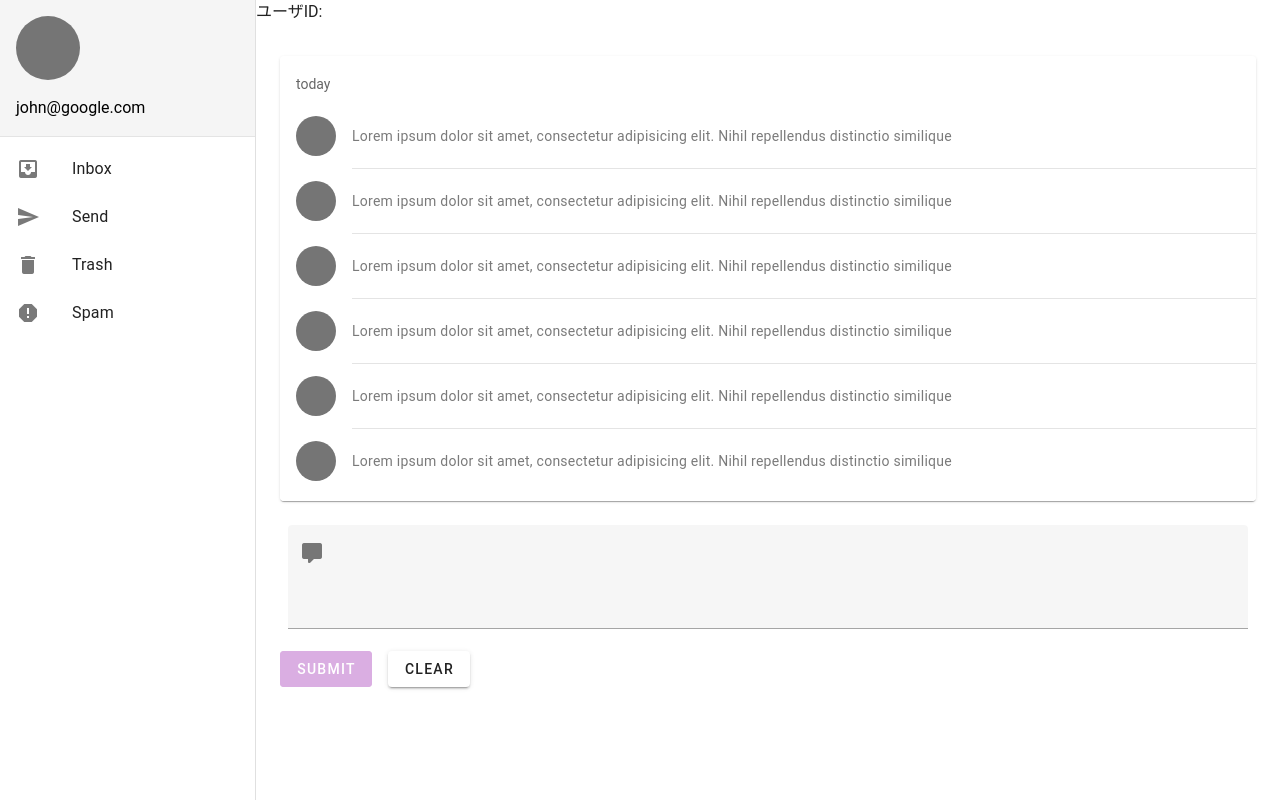
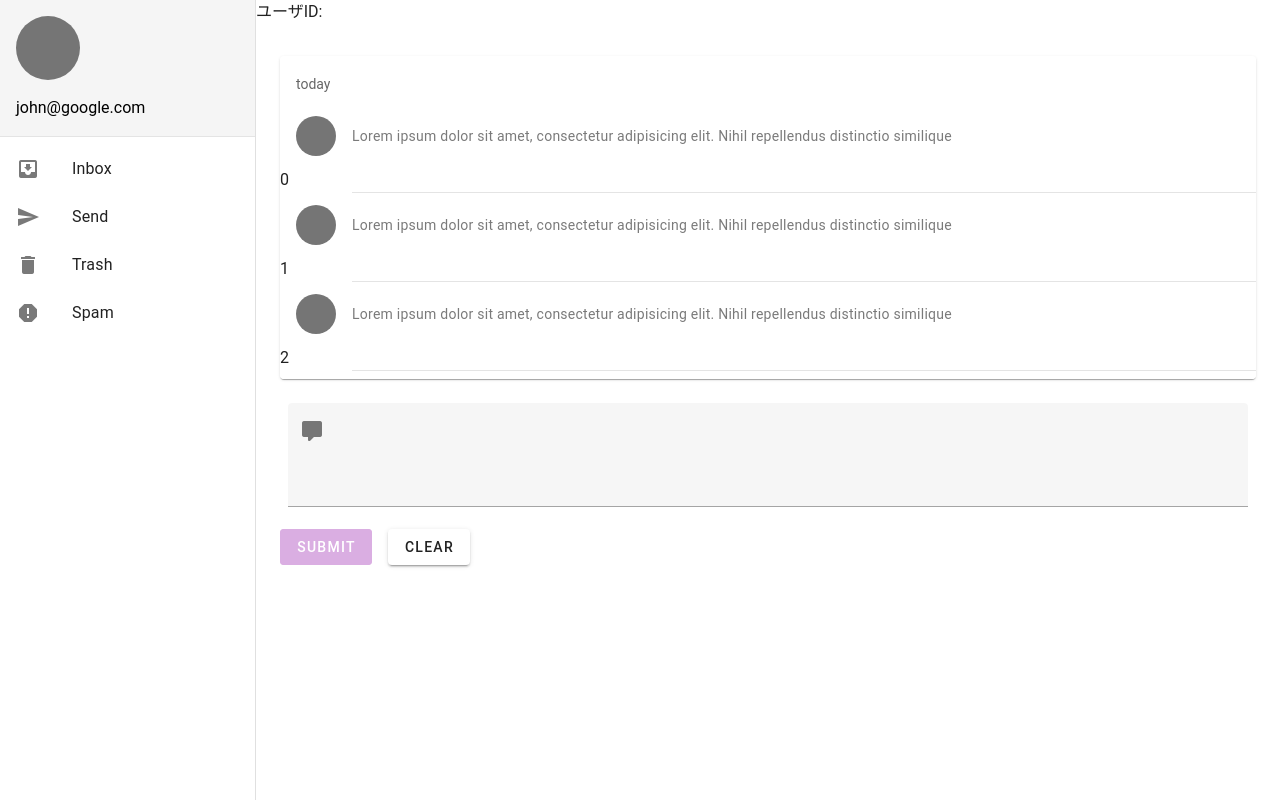
Before and after one commit to kannna5296/vue-chat-sample, a Vue app: page /chat in a window 1280 px wide. Built offline with nearby package versions, Linux system fonts and the light colour scheme.

Commit message:
チャット送信可能にする

```diff
--- a/src/components/pages/ChatBoard.vue
+++ b/src/components/pages/ChatBoard.vue
@@ -7,16 +7,14 @@ const cards = ref(["today"]);
 const route = useRoute();
 const userId = route.query.user_id;
 
-const clear = () => {
-  console.log("Clear!");
-};
+const chatData = ref("");
 
-const submit = () => {
-  console.log("Submit!");
-  console.log("chatData: ", chatData.value);
-};
-
-const chatData = ref("");
+//Backend介さない場合の初期値
+const messages = ref([
+  "Lorem ipsum dolor sit amet, consectetur adipisicing elit. Nihil repellendus distinctio similique",
+  "Lorem ipsum dolor sit amet, consectetur adipisicing elit. Nihil repellendus distinctio similique",
+  "Lorem ipsum dolor sit amet, consectetur adipisicing elit. Nihil repellendus distinctio similique",
+]);
 
 const isValidText = computed(() => {
   console.log("computed");
@@ -27,6 +25,15 @@ const isValidText = computed(() => {
   console.log("valid!");
   return true;
 });
+
+const clear = () => {
+  chatData.value = "";
+};
+
+const submit = () => {
+  messages.value.push(chatData.value);
+  chatData.value = "";
+};
 </script>
 
 <!-- 公式(https://vuetifyjs.com/en/wireframes/inbox/)をベースとする -->
@@ -39,23 +46,19 @@ const isValidText = computed(() => {
           <v-card>
             <v-list lines="two">
               <v-list-subheader>{{ card }}</v-list-subheader>
-              <template v-for="n in 6" :key="n">
+              <template v-for="(message, index) in messages" :key="message">
                 <v-list-item>
                   <template v-slot:prepend>
                     <v-avatar color="grey-darken-1"></v-avatar>
                   </template>
 
                   <v-list-item-subtitle class="message">
-                    Lorem ipsum dolor sit amet, consectetur adipisicing elit.
-                    Nihil repellendus distinctio similique
+                    {{ message }}
                   </v-list-item-subtitle>
                 </v-list-item>
+                <p>{{ index }}</p>
 
-                <v-divider
-                  v-if="n !== 6"
-                  :key="`divider-${n}`"
-                  inset
-                ></v-divider>
+                <v-divider inset></v-divider>
               </template>
             </v-list>
           </v-card>
```
